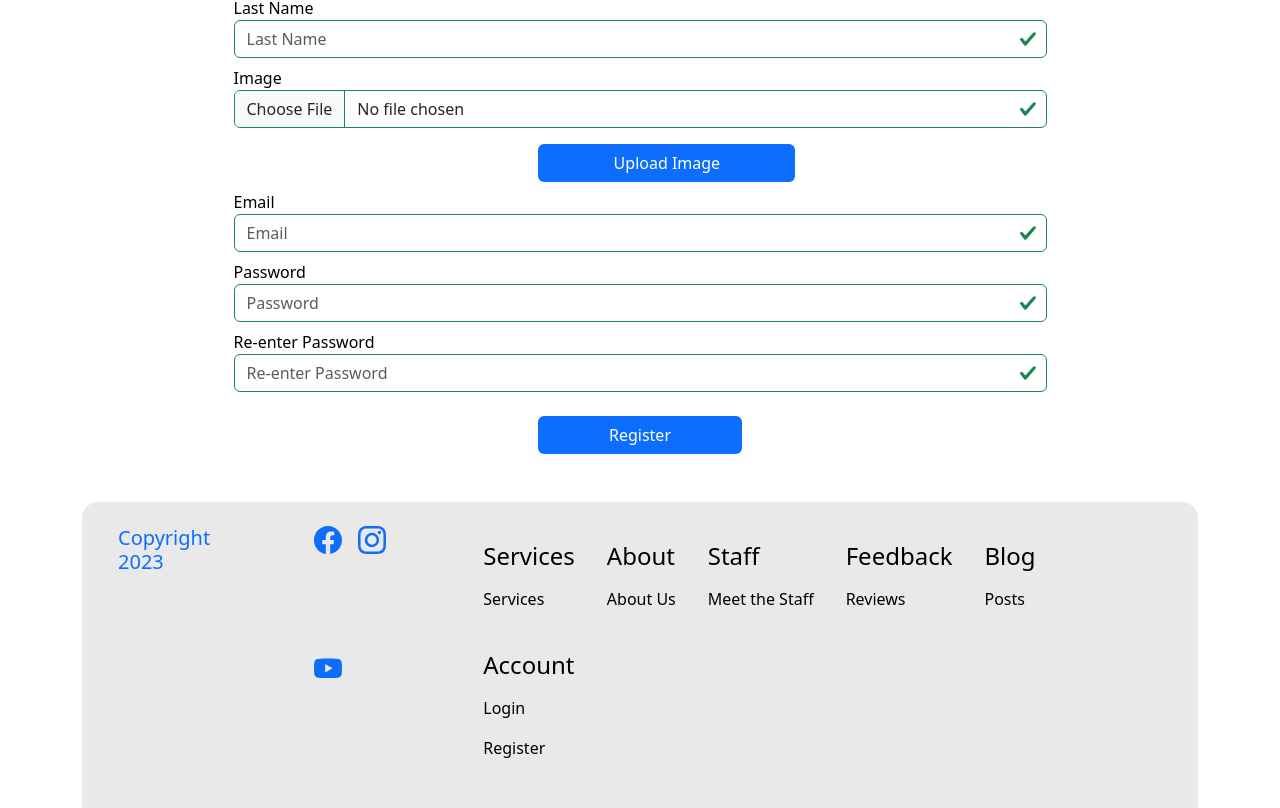
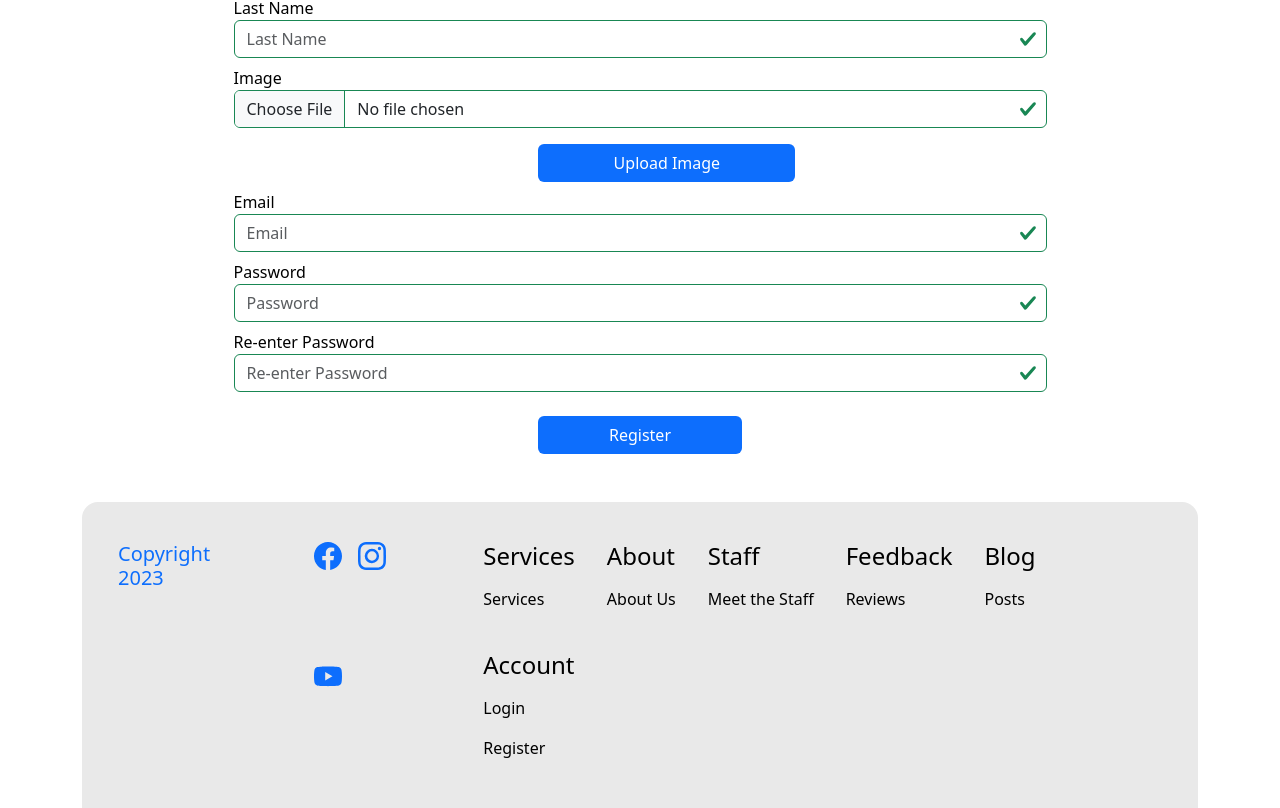
Before and after one commit to Matt-Bruce111/bobs-garage-frontend, a React (Create React App) app: page /register in a window 1280 px wide. Shown: the part 333-1141 px from the top of the page. Built offline with nearby package versions, Linux system fonts and the light colour scheme.

Commit message:
Footer padding

```diff
--- a/src/components/layout/Footer.js
+++ b/src/components/layout/Footer.js
@@ -10,7 +10,7 @@ const Footer = () => {
 
         {/* Copyright piece is seperated from the rest of the ul */}
         <ul className="navbar-nav w-100 mx-4 my-3 justify-content-between">
-          <li className="nav-item d-flex justify-content-around">
+          <li className="nav-item d-flex justify-content-around pt-3">
             <h5 className='align-items-center' id='copyright'>Copyright 2023</h5>
             <div className='d-flex flex-wrap ps-5'>
               <BsFacebook className='edit-icon mx-2 fs-3'/>
```
